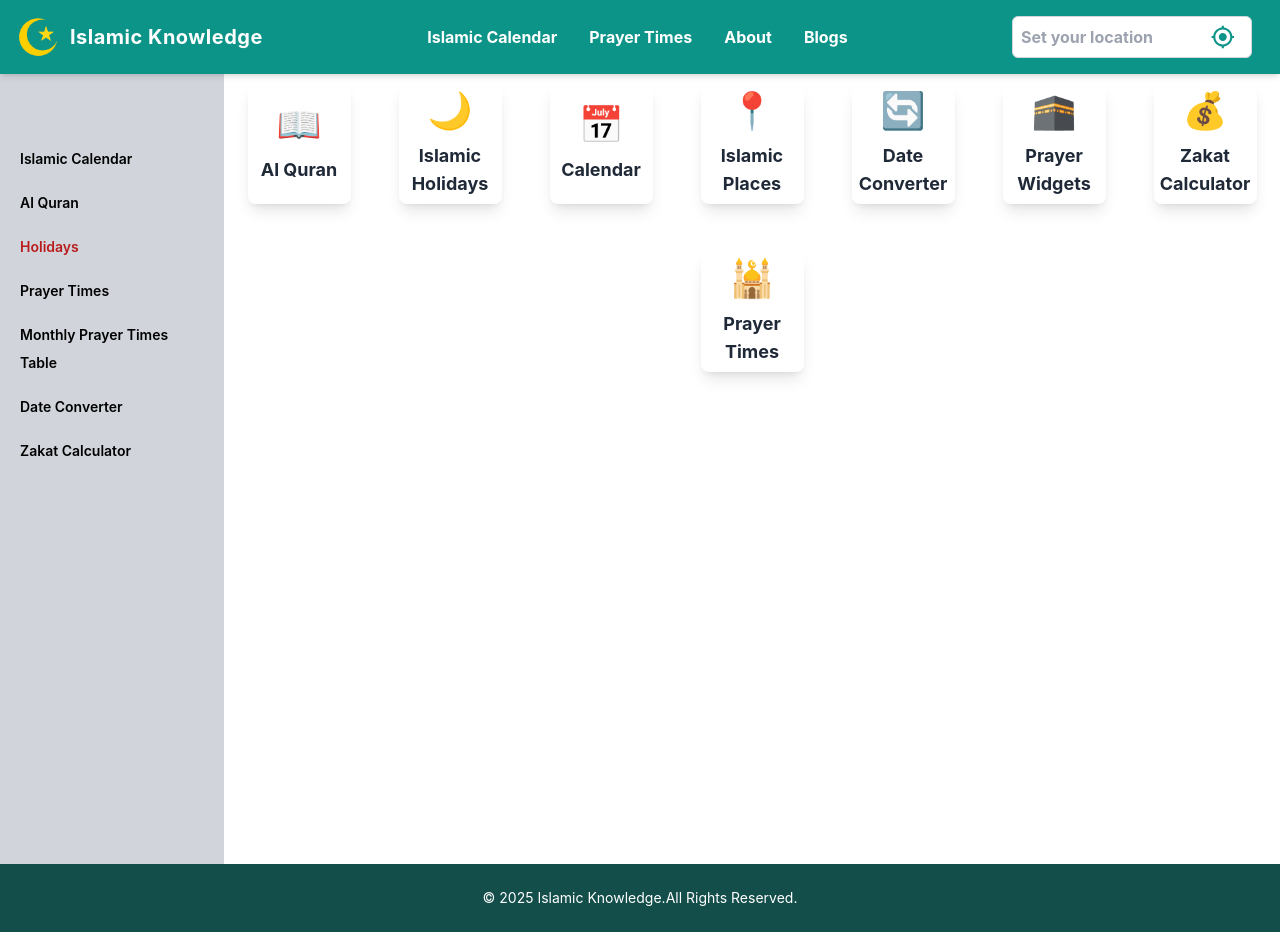
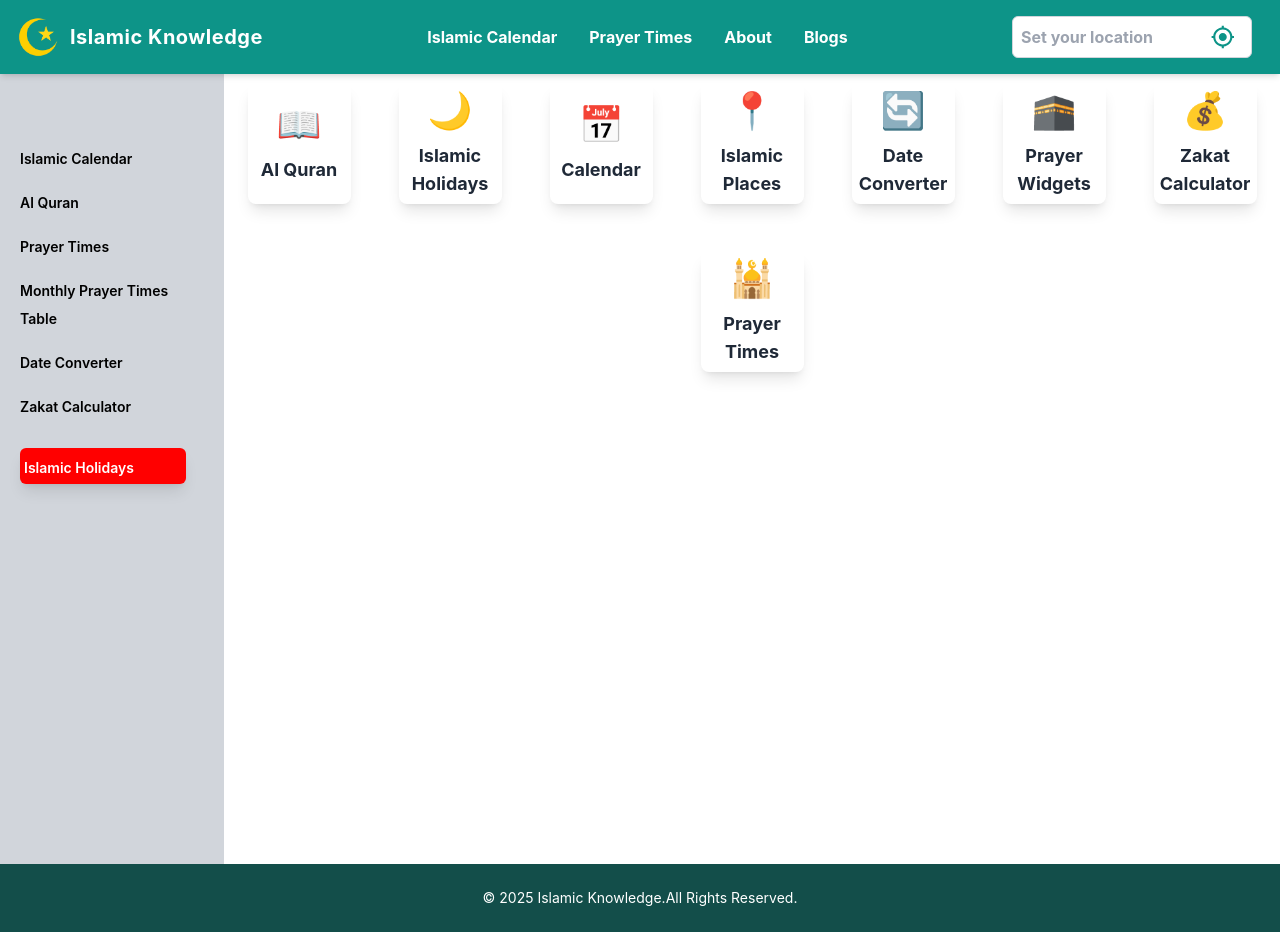
Before and after one commit to somu46/Islamic-calendar, a React (Create React App) app: page /data in a window 1280 px wide. Built offline with nearby package versions, Linux system fonts and the light colour scheme.

Commit message:
`Added Islamic Holidays link to Sidebar component`

```diff
--- a/src/Components/Sidebar/Sidebar.js
+++ b/src/Components/Sidebar/Sidebar.js
@@ -109,18 +109,6 @@ const Sidebar = ({ sidebarOpen, setSidebarOpen }) => {
             </li>
             <li>
               <NavLink
-                to="/islamic-holidays"
-                className={({ isActive }) =>
-                  `text-sm hover:text-blue-500 ${
-                    isActive ? "text-blue-500 font-bold" : "text-red-700"
-                  }`
-                }
-              >
-                Holidays
-              </NavLink>
-            </li>
-            <li>
-              <NavLink
                 to="/data/prayer-times"
                 className={({ isActive }) =>
                   `text-sm hover:text-blue-500 ${
@@ -167,6 +155,18 @@ const Sidebar = ({ sidebarOpen, setSidebarOpen }) => {
                 Zakat Calculator
               </NavLink>
             </li>
+            <li className="bg-[#FF0000]  w-[90%] my-3 p-1 rounded-md shadow-lg text-xl  ">
+              <NavLink
+                to="/islamic-holidays"
+                className={({ isActive }) =>
+                  `text-sm hover:text-blue-500 ${
+                    isActive ? "text-blue-500 font-bold" : "text-white"
+                  }`
+                }
+              >
+               Islamic Holidays
+              </NavLink>
+            </li>
           </ul>
         </nav>
       </div>
```
